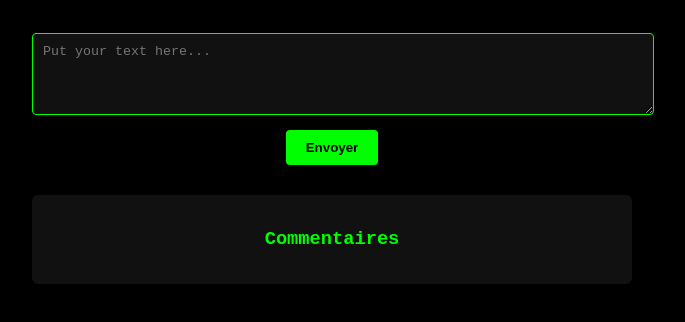
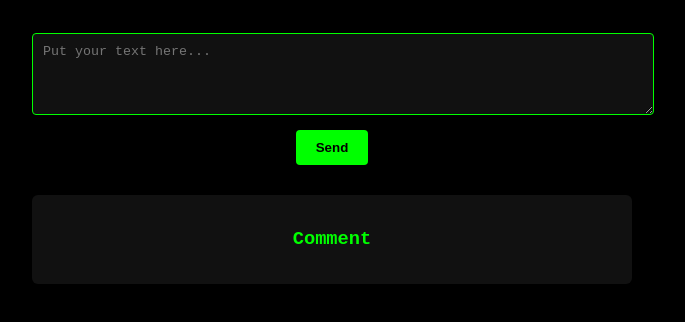
Before and after one commit to 666teamm/Deface-me, a plain HTML site: page index.html in a window 1280 px wide. Shown: the part 334-656 px from the top of the page, without its empty margins (308-993 px from the left). Drawn offline with Linux system fonts and the light colour scheme.

Commit message:
Update index.html

```diff
--- a/index.html
+++ b/index.html
@@ -14,11 +14,11 @@
 
     <form id="commentForm">
       <textarea id="comment" name="comment" rows="4" placeholder="Put your text here..."></textarea><br>
-      <button type="submit">Envoyer</button>
+      <button type="submit">Send</button>
     </form>
 
     <div id="commentsSection">
-      <h3>Commentaires</h3>
+      <h3>Comment</h3>
       <div id="commentsList"></div>
     </div>
   </div>
```
